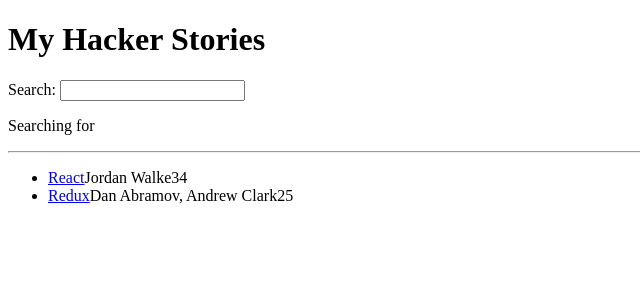
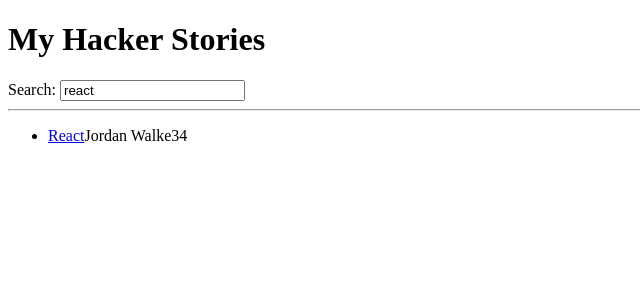
Before and after one commit to awidener3/rtr-stories-app, a React (Vite) app: page / in a window 1280 px wide. Shown: the top 300 px of the page, without its empty margins (0-640 px from the left). Built offline with nearby package versions, Linux system fonts and the light colour scheme.

Commit message:
React Controlled Components

```diff
--- a/src/App.jsx
+++ b/src/App.jsx
@@ -3,7 +3,7 @@
 import { useState } from 'react';
 
 const App = () => {
-	const [searchTerm, setSearchTerm] = useState('');
+	const [searchTerm, setSearchTerm] = useState('react');
 
 	const stories = [
 		{
@@ -35,7 +35,7 @@ const App = () => {
 		<div>
 			<h1>My Hacker Stories</h1>
 
-			<Search searchTerm={searchTerm} onSearch={handleSearch} />
+			<Search search={searchTerm} onSearch={handleSearch} />
 
 			<hr />
 
@@ -48,11 +48,7 @@ const Search = (props) => {
 	return (
 		<div>
 			<label htmlFor="search">Search: </label>
-			<input id="search" type="text" onChange={props.onSearch} />
-
-			<p>
-				Searching for <strong>{props.searchTerm}</strong>
-			</p>
+			<input id="search" type="text" value={props.search} onChange={props.onSearch} />
 		</div>
 	);
 };
```
